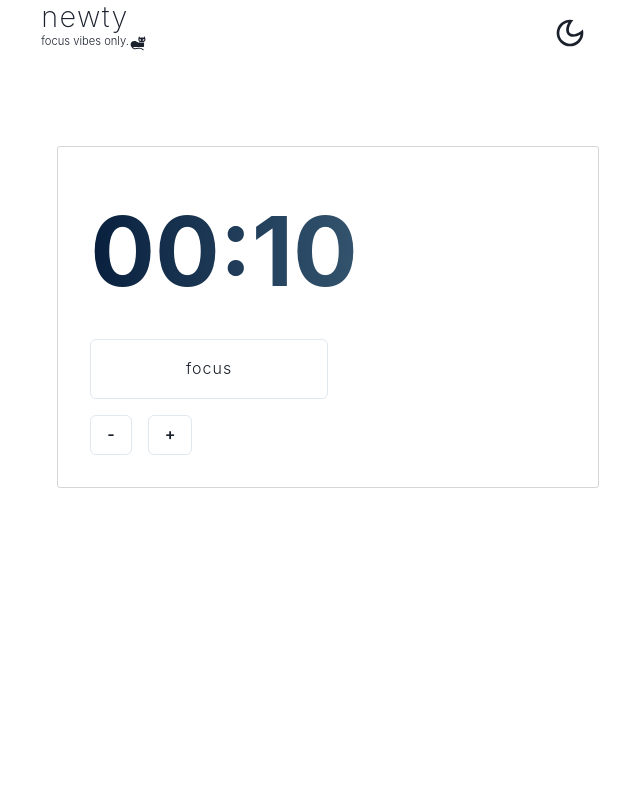
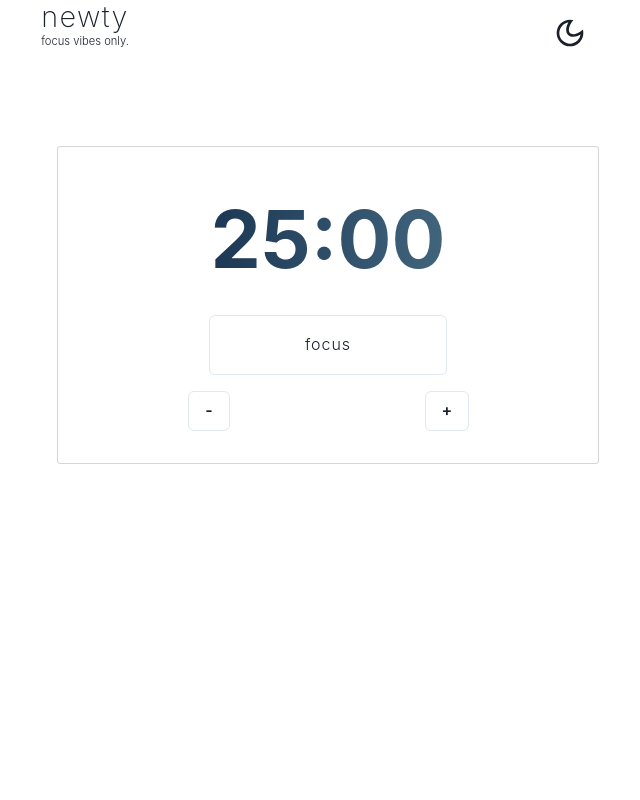
Before and after one commit to jeremiahcanlas/newty, a Next.js app: page / in a window 1280 px wide. Shown: the top 800 px of the page, without its empty margins (312-952 px from the left). Built offline with nearby package versions, Linux system fonts and the light colour scheme.

Commit message:
center timer, its a lot pleasing

```diff
--- a/components/Display.tsx
+++ b/components/Display.tsx
@@ -26,7 +26,7 @@ const Display = () => {
               <Text fontWeight={300} fontSize="0.7em">
                 focus vibes only.
               </Text>
-              <Icon as={GiCat} margin="0" />
+              {/* <Icon as={GiCat} margin="0" /> */}
             </Stack>
           </Box>
           <Toggle />
--- a/components/Timer.tsx
+++ b/components/Timer.tsx
@@ -5,14 +5,15 @@ import {
   Stack,
   Text,
   useColorMode,
+  Flex,
 } from "@chakra-ui/react";
 import { useState, useEffect } from "react";
 
 const Timer = () => {
   const { colorMode } = useColorMode();
   const [audio, setAudio]: any = useState(null);
-  const [minutes, setMins] = useState(0);
-  const [seconds, setSecs] = useState(10);
+  const [minutes, setMins] = useState(25);
+  const [seconds, setSecs] = useState(0);
   const [active, setActive] = useState(false);
   const [status, setStatus] = useState("focus");
   const [paused, setPaused] = useState(false);
@@ -50,8 +51,8 @@ const Timer = () => {
         clearInterval(interval);
         setStatus("rest");
         setActive(false);
-        setMins(0);
-        setSecs(6);
+        setMins(5);
+        setSecs(0);
         playAlarm();
       }
 
@@ -59,8 +60,8 @@ const Timer = () => {
         clearInterval(interval);
         setStatus("focus");
         setActive(false);
-        setMins(0);
-        setSecs(10);
+        setMins(25);
+        setSecs(0);
         playAlarm();
       }
 
@@ -86,8 +87,8 @@ const Timer = () => {
   const subtractTime = () => {
     setMins(minutes - 5);
 
-    if (minutes <= 25) {
-      setMins(25);
+    if (minutes <= 5) {
+      setMins(5);
     }
   };
 
@@ -100,34 +101,31 @@ const Timer = () => {
     setSecs(seconds | 0);
   };
 
+  const min = !minutes ? "00" : minutes < 10 ? "0" + minutes : minutes;
+  const sec = !seconds ? "00" : seconds < 10 ? "0" + seconds : seconds;
+
   return (
     <Container
-      display="flex"
-      flexDirection={"column"}
-      justifyContent={"center"}
       border="solid 1px"
       borderColor={colorMode === "light" ? "blackAlpha.300" : "whiteAlpha.300"}
       borderRadius="3px"
       p="2em"
     >
-      <Box my="auto">
-        <Text
+      <Box
+        textAlign={"center"}
         bgGradient={
           colorMode === "light"
             ? "linear(to-r,#08203e,#557c93)"
             : "linear(to-l, #f7c2e6,#f7c2e6)"
         }
         bgClip="text"
-          fontSize="6em"
+        fontSize="5rem"
         fontWeight="700"
       >
-          {`${!minutes ? "00" : minutes < 10 ? "0" + minutes : minutes}:${
-            !seconds ? "00" : seconds < 10 ? "0" + seconds : seconds
-          }`}
-        </Text>
+        {min}:{sec}
       </Box>
 
-      <Box mt="1em">
+      <Box mt="1em" textAlign="center">
         {!active ? (
           <>
             <Button
@@ -146,12 +144,13 @@ const Timer = () => {
                 : "take a break"}
             </Button>
             {!paused && (
-              <Stack
+              <Flex
                 visibility={status === "rest" ? "hidden" : "visible"}
                 direction="row"
-                spacing="1em"
                 mt="1em"
               >
+                <Box width="50%">
+                  {minutes > 5 && (
                     <Button
                       onClick={subtractTime}
                       _focus={{ outline: "none" }} // this removes chakra ui weird focus border
@@ -159,6 +158,10 @@ const Timer = () => {
                     >
                       -
                     </Button>
+                  )}
+                </Box>
+                <Box width="50%">
+                  {minutes < 60 && (
                     <Button
                       onClick={addTime}
                       _focus={{ outline: "none" }} // this removes chakra ui weird focus border
@@ -166,7 +169,9 @@ const Timer = () => {
                     >
                       +
                     </Button>
-              </Stack>
+                  )}
+                </Box>
+              </Flex>
             )}
           </>
         ) : (
```
Lines whose indentation alone changed are shown as unchanged.
